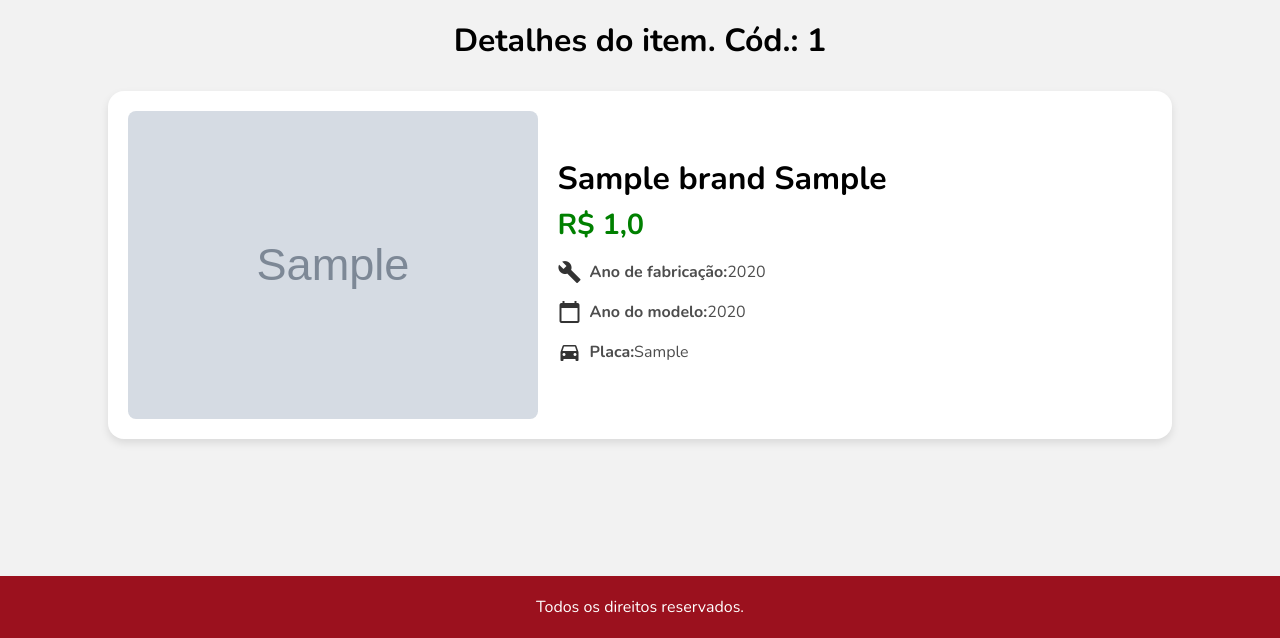
After one commit to joaomacedocb/projeto-catalog, a Django app: page /item/1/ in a window 1280 px wide. The commit adds this page. Shown: the part 351-989 px from the top of the page. Run offline with Django 5.2, Linux system fonts and the light colour scheme; tables that the repository leaves empty hold one stand-in row (values such as "Sample post"); grey boxes marked "Sample" are stand-in pictures.

Commit message:
Criado uma pagina de detalhes do produto e redirecionamentos

```diff
--- a/app/static/app/style.css
+++ b/app/static/app/style.css
@@ -317,3 +317,92 @@ h1 {
 .spacer {
     margin: 2rem 0;
 }
+
+/* Estilo dos detalhes do item */
+
+.card-item {
+    display: flex;
+    flex-direction: row;
+    justify-content: flex-start;
+    align-items: center;
+    background-color: white;
+    border-radius: 16px;
+    box-shadow: 0 4px 8px rgba(0, 0, 0, 0.1);
+    width: 80%;
+    padding: 20px;
+    text-align: left;
+    margin: 0.5rem auto 7.8rem auto;
+    transition: transform 0.4s cubic-bezier(0.25, 0.8, 0.25, 1), box-shadow 0.4s ease;
+}
+
+.card-item:hover {
+    transform: scale(1.02);
+    box-shadow: 0 8px 16px rgba(0, 0, 0, 0.2);
+}
+
+.card-item img {
+    width: 40%;
+    height: auto;
+    object-fit: cover;
+    border-radius: 8px;
+    margin-right: 20px;
+}
+
+.item-header h1, .item-header h4 {
+    margin: 0;
+    padding: 0;
+}
+
+.item-header h1 {
+    font-size: 2rem;
+    color: black;
+    text-align: start;
+    margin-bottom: 5px;
+}
+
+.item-header h4 {
+    font-size: 1.8rem;
+    color: green;
+    display: flex;
+    align-items: start;
+}
+
+.item-header .material-icons {
+    margin-right: 10px;
+    color: green;
+}
+
+.description-item p {
+    color: #4d4d4d;
+    font-size: 16px;
+    display: flex;
+    flex-direction: row;
+    align-items: center;
+    margin-bottom: 10px;
+}
+
+.description-item .material-icons {
+    margin-right: 8px;
+    color: #333;
+}
+
+@media (max-width: 768px) {
+    .card-item {
+        flex-direction: column;
+    }
+
+    .card-item img {
+        width: 100%;
+        margin-bottom: 20px;
+    }
+
+    .item-details {
+        width: 100%;
+    }
+}
+
+.page-header{
+    display: flex;
+    justify-content: center;
+    align-items: center;
+}
--- a/app/urls.py
+++ b/app/urls.py
@@ -19,7 +19,7 @@ from django.urls import path
 from django.conf import settings
 from django.conf.urls.static import static
 from accounts.views import register_view, login_view, logout_view
-from cars.views import CarsView, NewCarView
+from cars.views import CarsView, NewCarView, ItemDetailView
 
 urlpatterns = [
     path('admin/', admin.site.urls),
@@ -27,5 +27,6 @@ urlpatterns = [
     path('login/', login_view, name='login'),
     path('logout/', logout_view, name='logout'),
     path('cars/', CarsView.as_view(), name='cars_list'),
-    path('new_car/', NewCarView.as_view(), name='new_car')
+    path('new_car/', NewCarView.as_view(), name='new_car'),
+    path('item/<int:pk>/', ItemDetailView.as_view(), name='item_detail')
 ] + static(settings.MEDIA_URL, document_root=settings.MEDIA_ROOT)
--- a/cars/templates/cars.html
+++ b/cars/templates/cars.html
@@ -24,9 +24,7 @@
         <p>Ano: {{ car.modelYear }}</p>
         <p>Valor: R$ {{ car.value }}</p>
         <div class="hub-acoes">
-            <button class="button-item"
-                onclick="openModal('{{ car.nome }}', '{{ car.brand }}', '{{ car.modelYear }}', '{{ car.value }}')">Mais
-                detalhes</button>
+            <a href="{% url 'item_detail' car.pk %}"><button class="button-item">Mais detalhes</button></a>
             <button class="button-share"
                 onclick="openModal('{{ car.nome }}', '{{ car.brand }}', '{{ car.modelYear }}', '{{ car.value }}')">Compartilhar</button>
         </div>
--- /dev/null
+++ b/cars/templates/item_detail.html
@@ -0,0 +1,34 @@
+{% extends "base.html" %}
+
+{% block content %}
+<div class="page-header">
+    <h1>Detalhes do item. Cód.: {{ object.id }}</h1>
+</div>
+  <div class="card-item">
+      <img src="{{ object.photo.url }}" alt="{{ object.model }} - {{ object.brand }}">
+
+      <section class="item-details">
+        <div class="item-header">
+            <h1>{{ object.brand }} {{ object.model }}</h1>
+            <h4>
+                R$ {{ object.value }}
+            </h4>
+        </div>
+
+        <div class="description-item">
+          <p>
+            <span class="material-icons">build</span>
+            <strong>Ano de fabricação:</strong> {{ object.factoryYear }}
+          </p>
+          <p>
+            <span class="material-icons">calendar_today</span>
+            <strong>Ano do modelo:</strong> {{ object.modelYear }}
+          </p>
+          <p>
+            <span class="material-icons">directions_car</span>
+            <strong>Placa:</strong> {{ object.plate }}
+          </p>
+        </div>
+      </section>
+  </div>
+{% endblock %}
--- a/cars/views.py
+++ b/cars/views.py
@@ -2,6 +2,7 @@ from django.shortcuts import render, redirect
 from cars.models import Car
 from cars.forms import CarModelForm
 from django.views import View
+from django.views.generic import DetailView
 
 class CarsView(View):
     def get(self, request):
@@ -28,3 +29,7 @@ class NewCarView(View):
             new_car_form.save()
             return redirect('cars_list')
         return render(request, 'new_car.html', {'new_car_form': new_car_form})
+
+class ItemDetailView(DetailView):
+    model = Car
+    template_name = 'item_detail.html'
```
